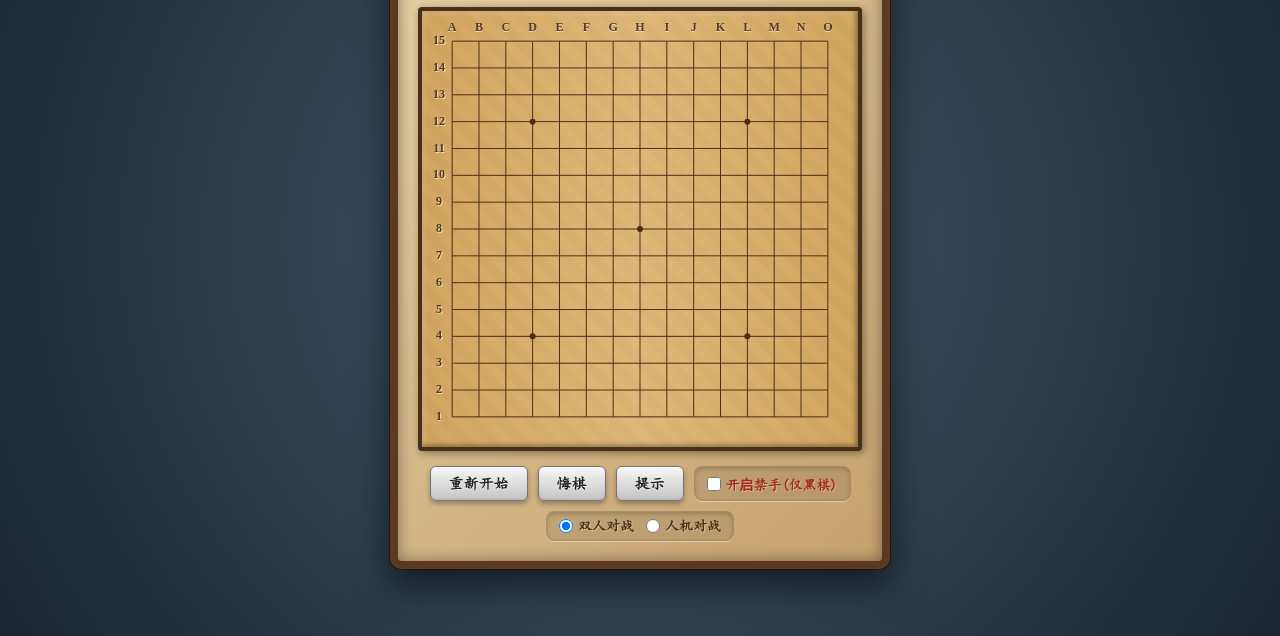
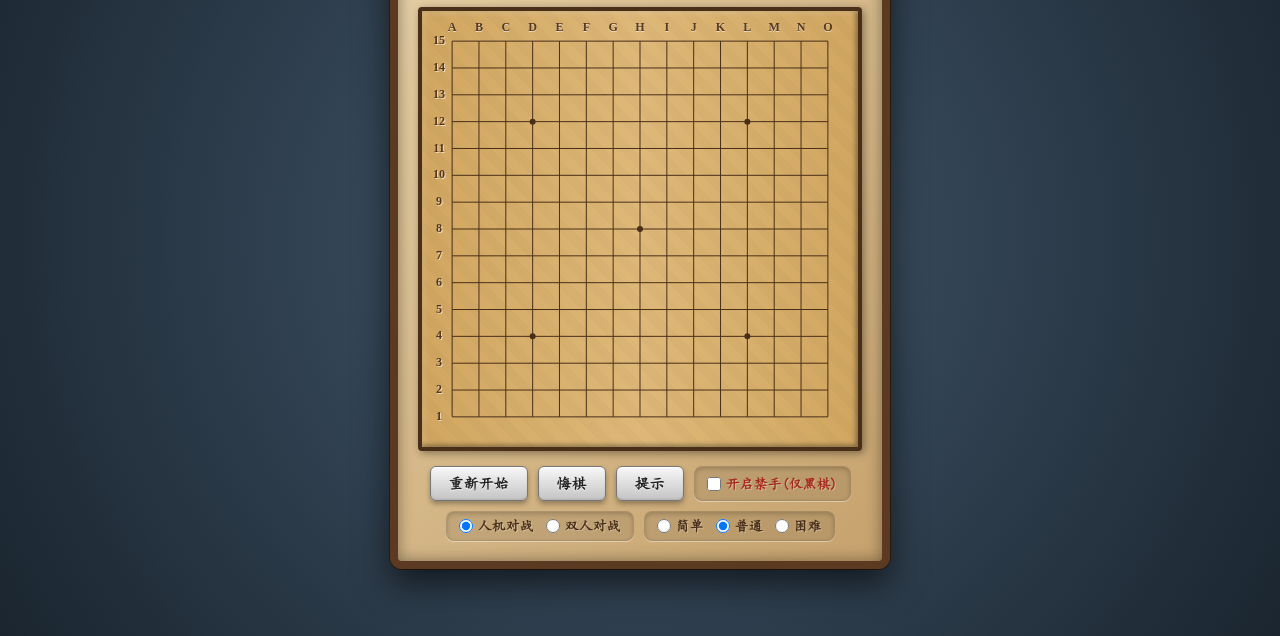
Before and after one commit to ethanzhou-dev/gomoku, a website: page public/index.html in a window 1280 px wide. Shown: the part 164-800 px from the top of the page. Drawn offline with nearby package versions, Linux system fonts and the light colour scheme.

Commit message:
更新样式

```diff
--- a/public/index.html
+++ b/public/index.html
@@ -34,16 +34,16 @@
 
             <div class="mode-selector">
                 <label class="skeuo-radio">
-                    <input type="radio" name="mode" value="pvp" checked>
-                    <span>双人对战</span>
+                    <input type="radio" name="mode" value="pve" checked>
+                    <span>人机对战</span>
                 </label>
                 <label class="skeuo-radio">
-                    <input type="radio" name="mode" value="pve">
-                    <span>人机对战</span>
+                    <input type="radio" name="mode" value="pvp">
+                    <span>双人对战</span>
                 </label>
             </div>
 
-            <div class="difficulty-selector" id="diff-selector" style="display: none;">
+            <div class="difficulty-selector" id="diff-selector" style="display: flex;">
                 <label class="skeuo-radio">
                     <input type="radio" name="difficulty" value="2">
                     <span>简单</span>
--- a/public/script.js
+++ b/public/script.js
@@ -209,7 +209,7 @@ let over = false;
 let historyMoves = [];
 let hintPos = null;
 
-let isPvE = false;
+let isPvE = true;
 let aiDepth = 4;
 let isAILoading = false;
 let aiWorker = null;
```
Also changed, not shown: public/simkai-lite.ttf.
